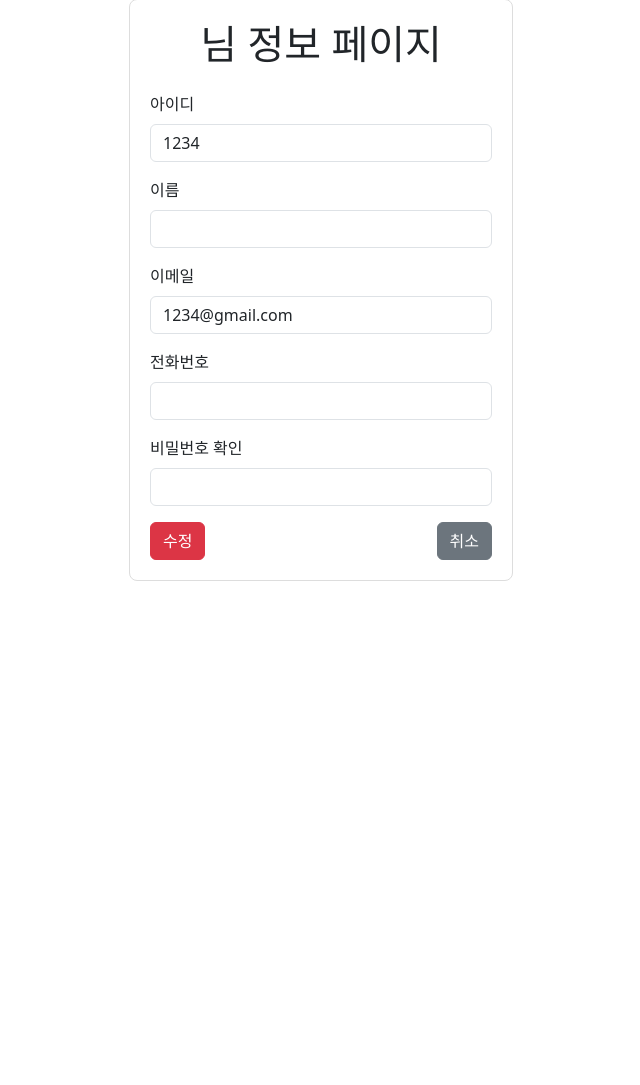
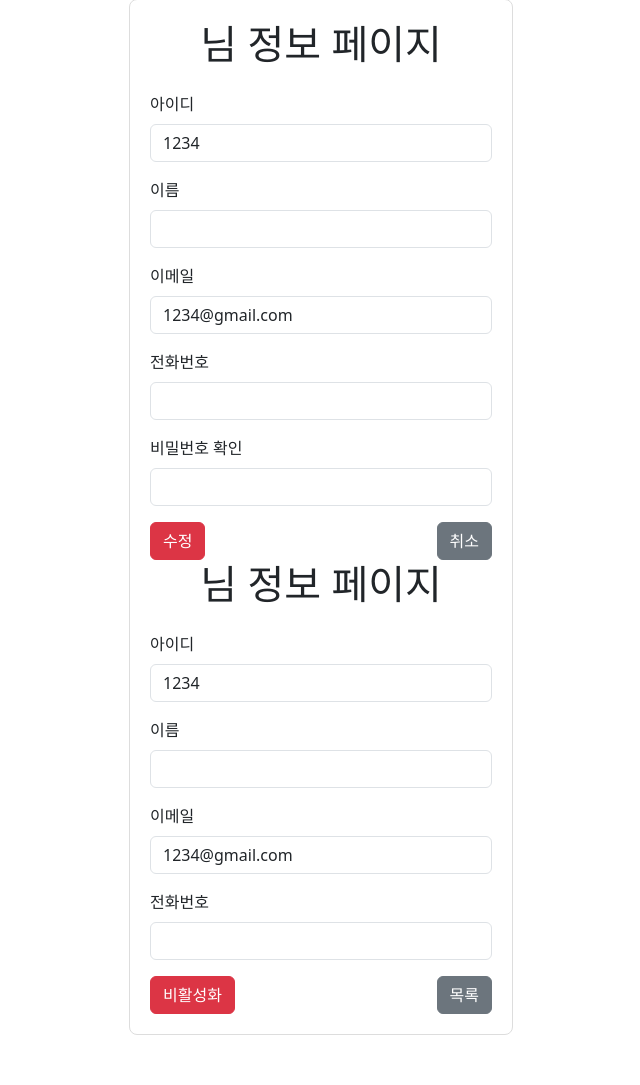
Before and after one commit to jhpark0623/SecondProject, a Django app: page /accounts/profile/1/ in a window 1280 px wide. Shown: the part 107-1192 px from the top of the page, without its empty margins (319-959 px from the left). Before the commit the page ends 688 px from the top, so only its background shows below. Run offline with Django 5.2, Linux system fonts and the light colour scheme; a user stored in the database is signed in; data comes from the database, SQL or seed files in the repository; both versions use the stored data as it was after the commit.

Commit message:
관리자 페이지에서 유저 비활성화 기능 추가 로그인시 아이디,비밀번호 틀렸을때 에러메세지 출력 비활성화 아이디 로그인시 메세지 출력

```diff
--- a/accounts/urls.py
+++ b/accounts/urls.py
@@ -1,14 +1,16 @@
 from django.urls import path
 from django.contrib.auth import views as auth_views
 from . import views
+from .forms import CustomAuthForm
 
 urlpatterns = [
     path("signup/", views.signup, name="signup"),
-    path('login/', auth_views.LoginView.as_view(template_name='accounts/login.html'), name='login'),
+    path("login/", auth_views.LoginView.as_view(template_name="accounts/login.html", authentication_form=CustomAuthForm,),name="login",),
     path('logout/', auth_views.LogoutView.as_view(next_page="/"), name='logout'),
     path("profile/", views.profile, name="profile"),
     path("profile/<int:user_id>/", views.profile_admin, name="profile_admin"),  # 특정 유저 프로필
     path("profile/update/", views.profile_update, name="update"),
+    path("profile/<int:user_id>/deactivate/", views.deactivate_user, name="deactivate_user"),
     path("admin_page/", views.admin_page, name="admin_page"),
     path('suggestions/', views.suggestion_list, name='suggestion_list'),
     path('suggestions/create/', views.suggestion_create, name='suggestion_create'),
--- a/accounts/views.py
+++ b/accounts/views.py
@@ -42,7 +42,7 @@ def signup(request):
 
 @login_required(login_url="/accounts/login/")
 def profile(request):
-    return render(request, "accounts/profile.html")
+    return render(request, "accounts/profile.html", {"profile_user": request.user})
 
 @user_passes_test(lambda u: u.is_staff, login_url="/accounts/login/")
 def profile_admin(request, user_id):
@@ -56,10 +56,11 @@ def profile_update(request):
         phone = request.POST.get("phone")
         password1 = request.POST.get("password1")
 
+
         # 비밀번호 확인
         if not request.user.check_password(password1):
             messages.error(request, "비밀번호가 일치하지 않습니다.")
-            return render(request, "accounts/profile.html", {"user": request.user})
+            return render(request, "accounts/profile.html", {"profile_user": request.user})
         else:
             # DB 업데이트
             user = request.user
@@ -71,6 +72,23 @@ def profile_update(request):
             return redirect("/")  # 수정 후 메인 페이지로 이동
 
     return render(request, "/")
+
+@user_passes_test(lambda u: u.is_staff)  # 관리자만 실행 가능
+def deactivate_user(request, user_id):
+    user = get_object_or_404(User, id=user_id)
+    if user.is_staff:
+        messages.error(request, "관리자는 비활성화할 수 없습니다.")
+    else:
+        user.is_active = not user.is_active
+        user.save()
+
+        if user.is_active :
+            messages.success(request, f"{user.username} 계정이 활성화되었습니다.")
+        else:
+            messages.success(request, f"{user.username} 계정이 비활성화되었습니다.")
+
+    return redirect("admin_page")
+
 
 @staff_member_required(login_url="/accounts/login/")
 def admin_page(request):
--- a/second/templates/accounts/profile.html
+++ b/second/templates/accounts/profile.html
@@ -18,6 +18,8 @@
 {% block content %}
 <div class="container-profile">
 
+
+    {% if request.user.id == profile_user.id %}
     <form method="post" action="{% url 'update' %}">
         {% csrf_token %}
 
@@ -47,22 +49,57 @@
                    name="phone" value="{{ profile_user.phone }}" required>
         </div>
 
-        {% if request.user.id == profile_user.id %}
         <div class="mb-3">
             <label for="password1" class="form-label">비밀번호 확인</label>
             <input type="password" class="form-control" id="password1" name="password1" required>
         </div>
+        <div class="d-flex justify-content-between">
+
+            <button type="submit" class="btn btn-danger">수정</button>
+            <button type="button" class="btn btn-secondary" onclick="location.href='/'">취소</button>
+        </div>
+    </form>
+
+    {% endif %}
+    {% if user.is_staff %}
+    <form method="post" action="{% url 'deactivate_user' profile_user.id %}">
+        {% csrf_token %}
+        <h1 class="mb-4 text-center">{{ profile_user.name }}님 정보 페이지</h1>
+
+        <div class="mb-3">
+            <label for="username" class="form-label">아이디</label>
+            <input type="text" class="form-control" id="username"
+                   name="username" value="{{ profile_user.username }}" required readonly>
+        </div>
+
+        <div class="mb-3">
+            <label for="name" class="form-label">이름</label>
+            <input type="text" class="form-control" id="name"
+                   name="name" value="{{ profile_user.name }}" required readonly>
+        </div>
+
+        <div class="mb-3">
+            <label for="email" class="form-label">이메일</label>
+            <input type="email" class="form-control" id="email"
+                   name="email" value="{{ profile_user.email }}">
+        </div>
+
+        <div class="mb-3">
+            <label for="phone" class="form-label">전화번호</label>
+            <input type="text" class="form-control" id="phone"
+                   name="phone" value="{{ profile_user.phone }}" required>
+        </div>
+        <div class="d-flex justify-content-between">
+            {% if profile_user.is_active %}
+            <button type="submit" class="btn btn-danger">비활성화</button>
+            {% else %}
+            <button type="submit" class="btn btn-primary">활성화</button>
+            {% endif %}
+            <button type="button" class="btn btn-secondary" onclick="history.back()">목록</button>
+        </div>
+    </form>
     {% endif %}
 
-        <div class="d-flex justify-content-between">
-            {% if request.user.id == profile_user.id %}
-              <button type="submit" class="btn btn-danger">수정</button>
-              <button type="button" class="btn btn-secondary" onclick="location.href='/'">취소</button>
 
-            {% else %}
-               <button type="button" style="margin: auto" class="btn btn-info" onclick="history.back()">목록</button>
-            {% endif %}
-        </div>
-    </form>
 </div>
 {% endblock %}
```
Also changed, not shown: accounts/forms.py (added, +27 -0 lines), config/settings.py (+11 -0 lines), second/static/css/admin_page.css (+5 -3 lines), second/templates/accounts/admin_page.html (+8 -1 lines), second/templates/accounts/login.html (+13 -0 lines), second/templates/accounts/suggestion_list.html (+39 -15 lines), db.sqlite3. Lines whose indentation alone changed are shown as unchanged.
